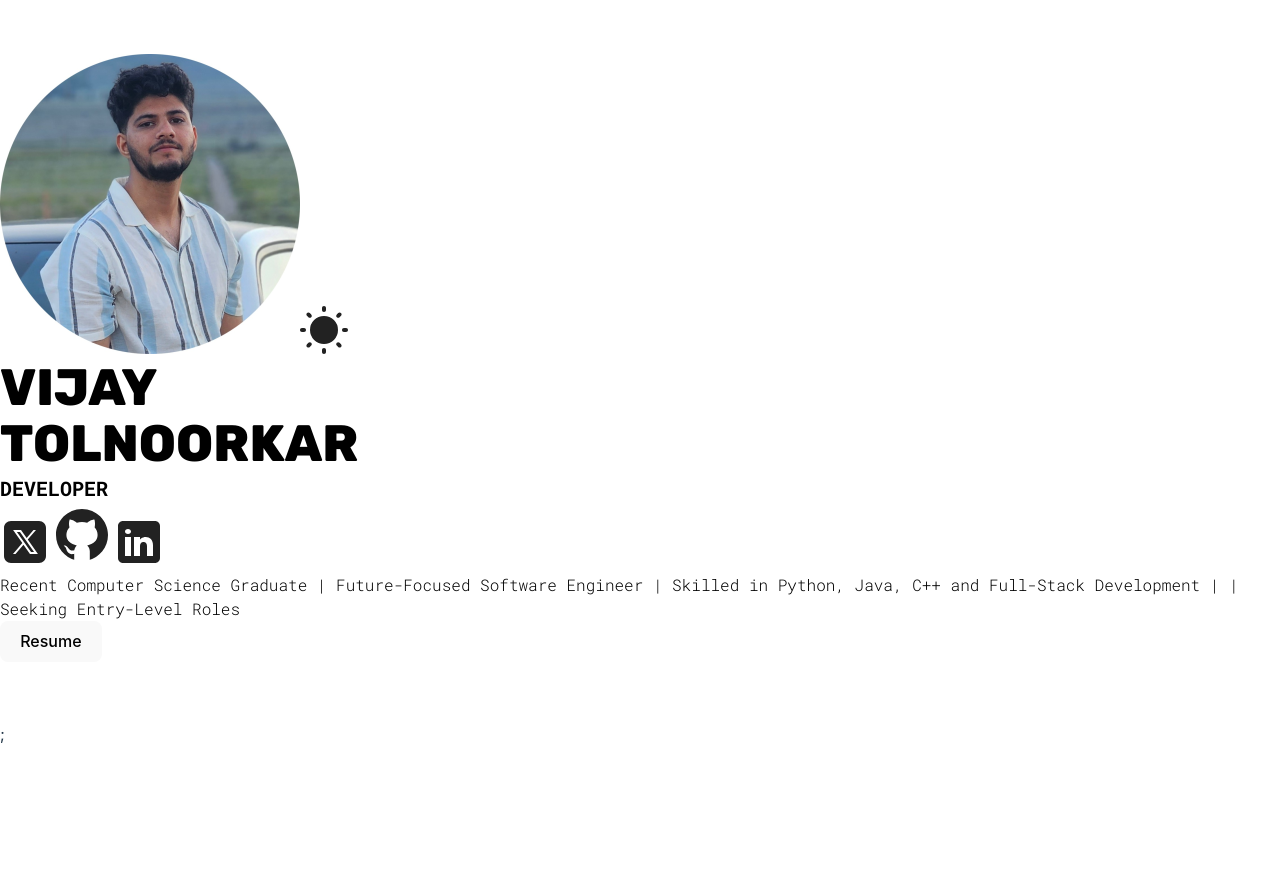
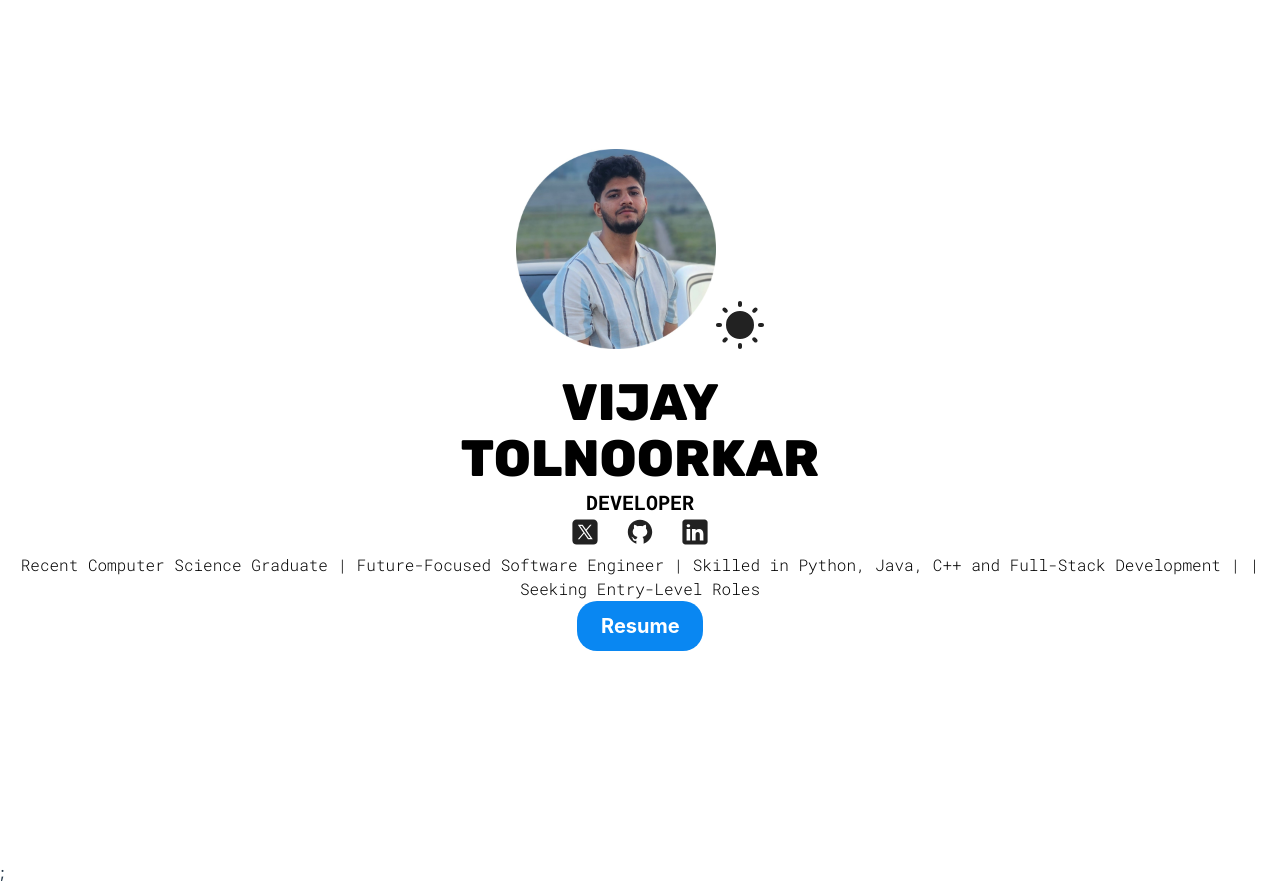
Before and after one commit to Vijayt2001/portfolio-react, a React (Vite) app: page / in a window 1280 px wide. Before the commit the page ends 800 px from the top, so only its background shows below. Built offline with nearby package versions, Linux system fonts and the light colour scheme.

Commit message:
implemented hero style module css for buttons, container and hero

```diff
--- a/src/sections/Hero/HeroStyles.module.css
+++ b/src/sections/Hero/HeroStyles.module.css
@@ -0,0 +1,43 @@
+.container{
+    display: flex;
+    flex-direction: column;
+    justify-content: center;
+    gap: 20px;
+    text-align: center;
+    height: 100dvh;
+    min-height: 500px;
+
+    .hero{
+        max-width: 200px;
+    }
+
+    span{
+        display: flex;
+        gap: 25px;
+        justify-content: center;
+
+        a{
+            margin: flex;
+
+            img{
+                width: 30px;
+            }
+        }
+    }
+
+    a{
+        width: fit-content;
+        align-self: center;
+    }
+
+    button{
+        background-color: var(--btn-color);
+        color: var(--btn-text-color);
+        border: none;
+        border-radius: 20px;
+        width: 126px;
+        height: 50px;
+        font-size: 20px;
+        font-weight: bold;
+    }
+}
```
